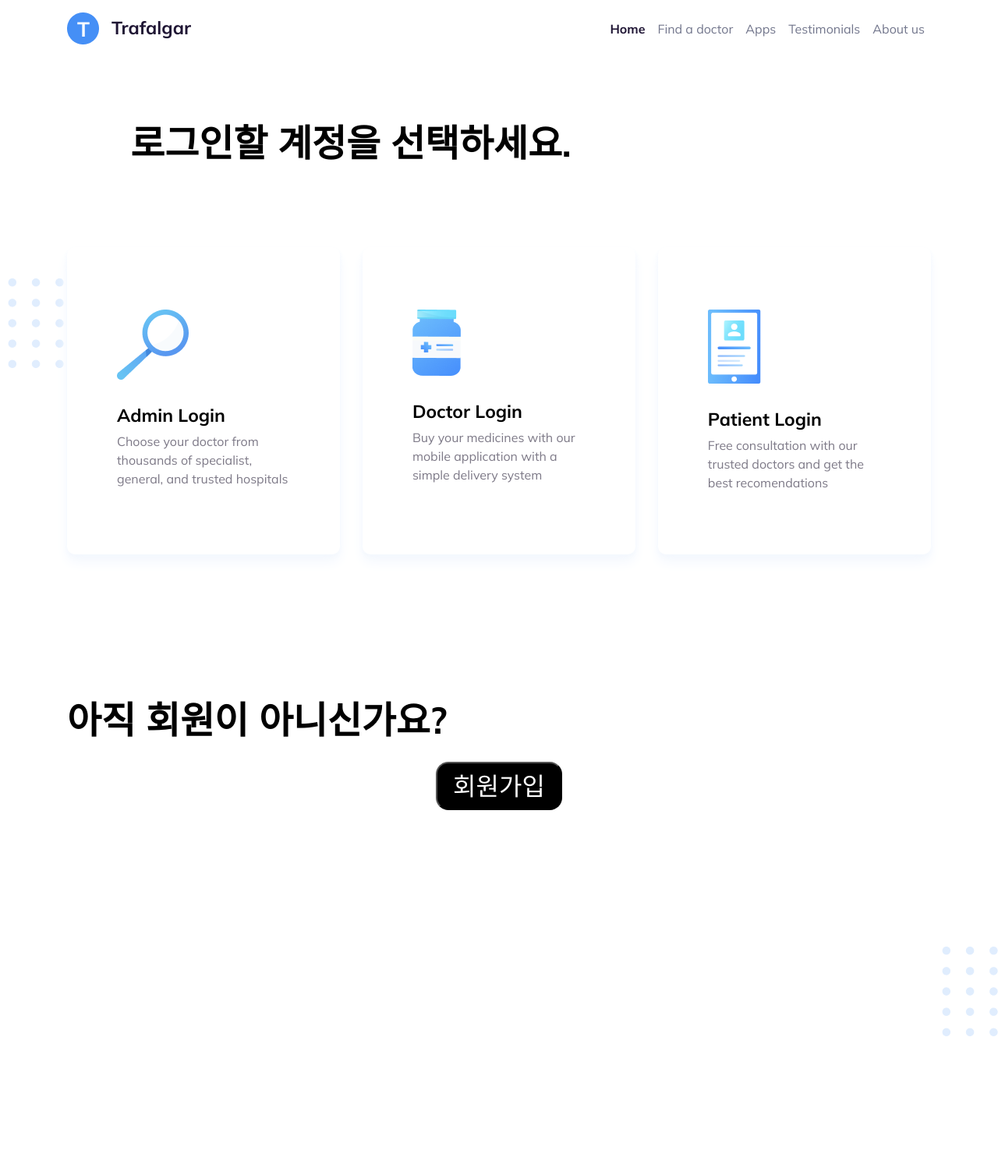
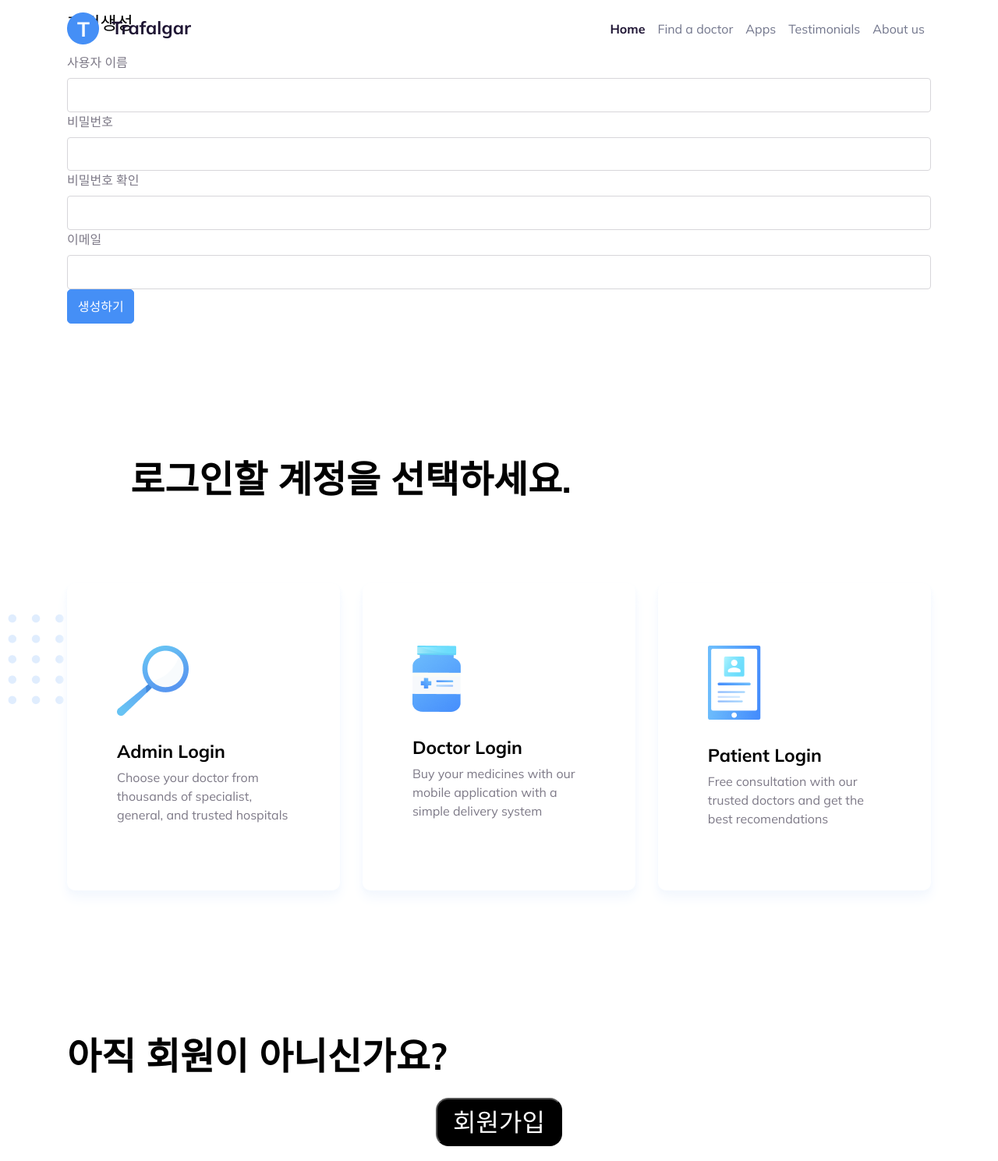
Before and after one commit to yhb1834/Smart-Health-Prediction-System, a Django app: page /patient/signup/ in a window 1280 px wide. Shown: the top 1489 px of the page at 78% size. Before the commit the page ends 1329 px from the top, so only its background shows below. Run offline with Django 3.2, Linux system fonts and the light colour scheme; some libraries are stand-ins or nearby versions.

Commit message:
정보 받는거 테스트 이거 어떻게 디비에 저장하는지는 아직 모르겠네

```diff
--- a/webpage/doctor_patient/forms.py
+++ b/webpage/doctor_patient/forms.py
@@ -1,9 +1,7 @@
 from django import forms
 from django.contrib.auth.forms import UserCreationForm
 from django.contrib.auth.forms import AuthenticationForm
-from .models import User, Question, Answer, Review
-from django.contrib.auth.hashers import check_password, make_password
-from django.contrib.admin.widgets import AdminTimeWidget
+from django.contrib.auth.models import User
 
 class AdSignupForm(UserCreationForm):
     # 회원가입 폼
@@ -18,6 +16,13 @@ class AdSignupForm(UserCreationForm):
             raise forms.ValidationError('비밀번호가 일치하지 않습니다.')
 
         return data['confirm_password']
+
+class PatientUserForm(UserCreationForm):
+    email = forms.EmailField(label="이메일")
+
+    class Meta:
+        model = User
+        fields = ("username", "email")
 
 
 #class LoginForm(AuthenticationForm):
--- a/webpage/doctor_patient/patient_views.py
+++ b/webpage/doctor_patient/patient_views.py
@@ -1,4 +1,6 @@
-from django.shortcuts import render
+from django.contrib.auth import authenticate, login
+from django.shortcuts import render, redirect
+from .forms import PatientUserForm
 
 def pa_main(request):
     return render(request,'patient/main.html')
@@ -7,6 +9,18 @@ def pa_login(request):
     return render(request, 'patient/login.html')
 
 def pa_signup(request):
-
-
-    return render(request, 'patient/signup.html')
+    """
+    계정생성
+    """
+    if request.method == "POST":
+        form = PatientUserForm(request.POST)
+        if form.is_valid():
+            form.save()
+            username = form.cleaned_data.get('username')
+            raw_password = form.cleaned_data.get('password1')
+            user = authenticate(username=username, password=raw_password)
+            login(request, user)
+            return redirect('index')
+    else:
+        form = PatientUserForm()
+    return render(request, 'patient/signup.html', {'form': form})
--- a/webpage/doctor_patient/templates/patient/signup.html
+++ b/webpage/doctor_patient/templates/patient/signup.html
@@ -1,5 +1,45 @@
 <!DOCTYPE html>
 <html lang="en-US" dir="ltr">
+
+
+
+
+  <!-- 회원가입 테스트==============================================-->
+
+  <div class="container my-3">
+    <div class="row my-3">
+        <div class="col-4">
+            <h4>계정생성</h4>
+        </div>
+        <div class="col-8 text-right">
+        </div>
+    </div>
+    <form method="post" class="post-form">
+        {% csrf_token %}
+        <div class="form-group">
+            <label for="username">사용자 이름</label>
+            <input type="text" class="form-control" name="username" id="username"
+                   value="{{ form.username.value|default_if_none:'' }}">
+        </div>
+        <div class="form-group">
+            <label for="password1">비밀번호</label>
+            <input type="password" class="form-control" name="password1" id="password1"
+                   value="{{ form.password1.value|default_if_none:'' }}">
+        </div>
+        <div class="form-group">
+            <label for="password2">비밀번호 확인</label>
+            <input type="password" class="form-control" name="password2" id="password2"
+                   value="{{ form.password2.value|default_if_none:'' }}">
+        </div>
+        <div class="form-group">
+            <label for="email">이메일</label>
+            <input type="text" class="form-control" name="email" id="email"
+                   value="{{ form.email.value|default_if_none:'' }}">
+        </div>
+        <button type="submit" class="btn btn-primary">생성하기</button>
+    </form>
+</div>
+ <!-- 회원가입 테스트 =============================-->
 
   <head>
     <meta charset="utf-8">
```
Also changed, not shown: webpage/doctor_patient/models.py (+33 -0 lines).
